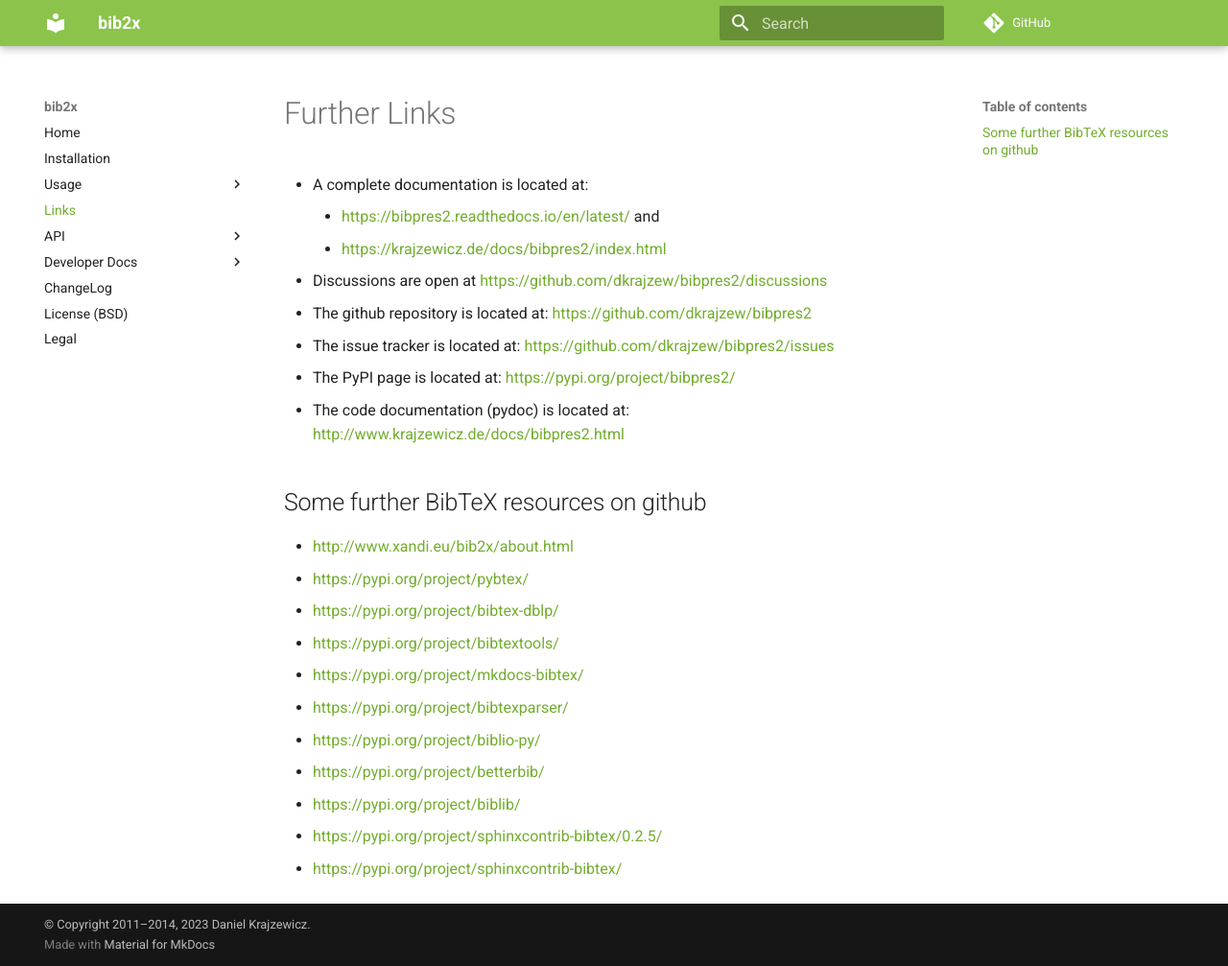
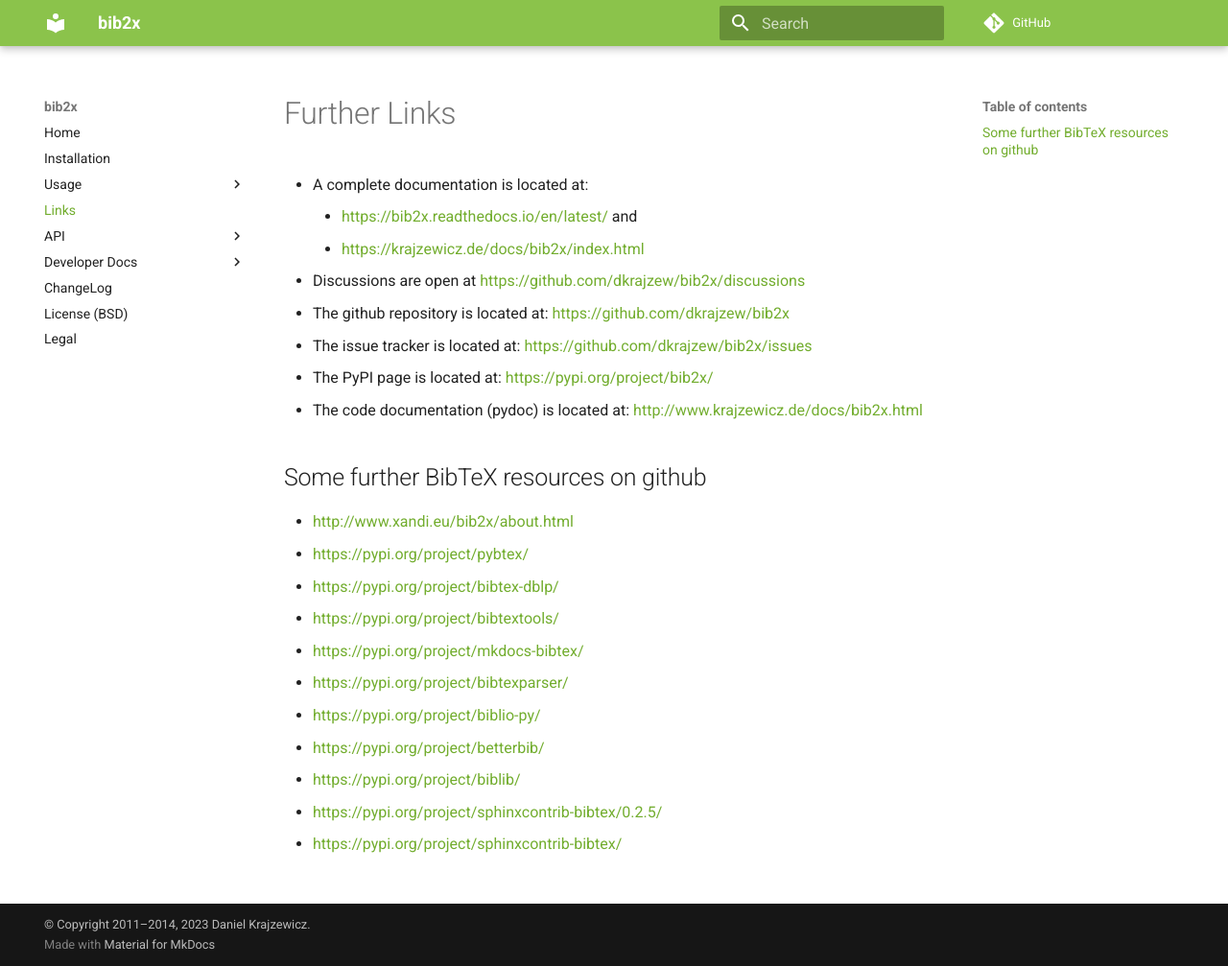
Before and after one commit to dkrajzew/bib2x, an MkDocs documentation site: the page built from docs/mkdocs/links.md, in a window 1280 px wide and 1007 px high. Shown: the whole window at 96% size. Built offline with MkDocs 1.6.1 and Material for MkDocs 9.7.7, drawn with Linux system fonts in a browser that asks for light colours; comment, search, counter and statistics services are not loaded; some of the changed lines change nothing that is shown.

Commit message:
patching links

```diff
--- a/docs/mkdocs/links.md
+++ b/docs/mkdocs/links.md
@@ -2,13 +2,13 @@ Further Links
 =============
 
 * A complete documentation is located at:
-    * <https://bibpres2.readthedocs.io/en/latest/> and
-    * <https://krajzewicz.de/docs/bibpres2/index.html>
-* Discussions are open at <https://github.com/dkrajzew/bibpres2/discussions>
-* The github repository is located at: <https://github.com/dkrajzew/bibpres2>
-* The issue tracker is located at: <https://github.com/dkrajzew/bibpres2/issues>
-* The PyPI page is located at: <https://pypi.org/project/bibpres2/>
-* The code documentation (pydoc) is located at: <http://www.krajzewicz.de/docs/bibpres2.html>
+    * <https://bib2x.readthedocs.io/en/latest/> and
+    * <https://krajzewicz.de/docs/bib2x/index.html>
+* Discussions are open at <https://github.com/dkrajzew/bib2x/discussions>
+* The github repository is located at: <https://github.com/dkrajzew/bib2x>
+* The issue tracker is located at: <https://github.com/dkrajzew/bib2x/issues>
+* The PyPI page is located at: <https://pypi.org/project/bib2x/>
+* The code documentation (pydoc) is located at: <http://www.krajzewicz.de/docs/bib2x.html>
 
 
 Some further BibTeX resources on github
```
